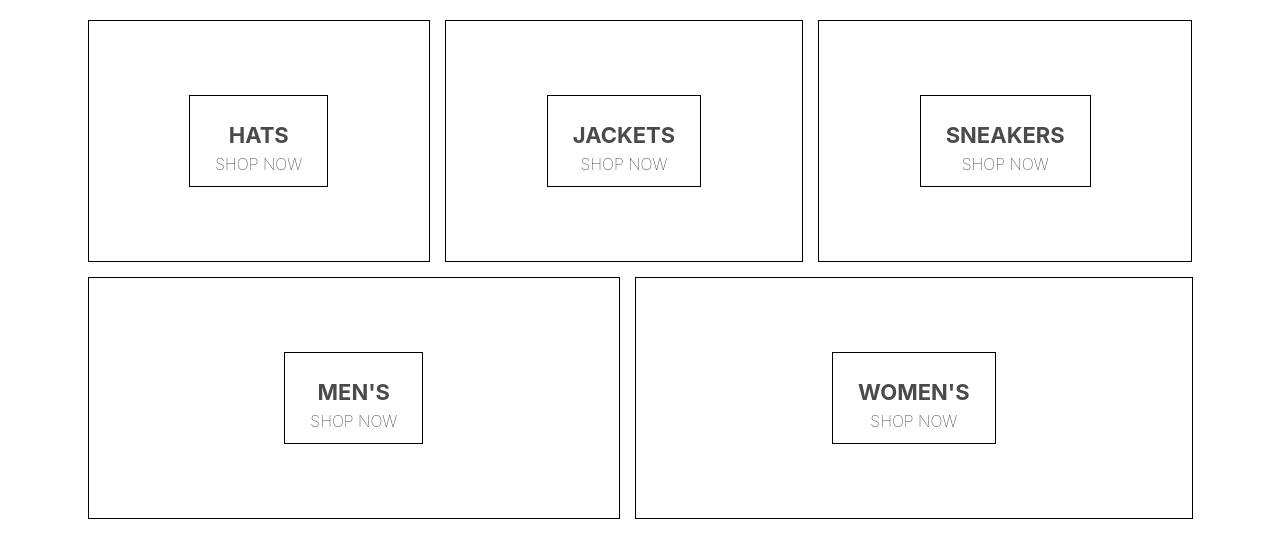
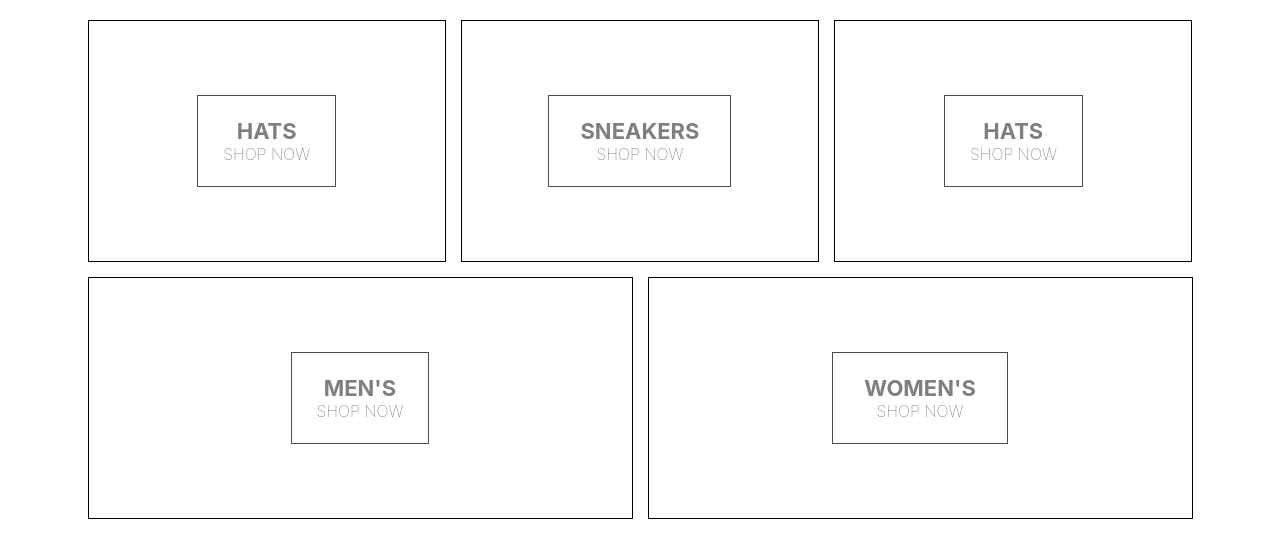
Before and after one commit to maindolaamit/cloth-shop, a React (Create React App) app: page / in a window 1280 px wide. Shown: the top 558 px of the page. Built offline with nearby package versions, Linux system fonts and the light colour scheme.

Commit message:
moved components to component folder

```diff
--- /dev/null
+++ b/src/components/directory-menu/directory-menu.jsx
@@ -0,0 +1,18 @@
+import './directory-menu.style.css'
+import MenuItem from '../../components/menu-items/menu-items';
+
+const DirectoryMenu = () => {
+
+
+    return (
+        <div className="directory-menu">
+            <MenuItem title="HATS" />
+            <MenuItem title="SNEAKERS" />
+            <MenuItem title="HATS" />
+            <MenuItem title="MEN'S" />
+            <MenuItem title="WOMEN'S" />
+        </div>
+    );
+};
+
+export default DirectoryMenu;
--- /dev/null
+++ b/src/components/directory-menu/directory-menu.style.css
@@ -0,0 +1,6 @@
+.directory-menu {
+    width: 100%;
+    display: flex;
+    flex-wrap: wrap;
+    justify-content: space-between;
+  }
--- /dev/null
+++ b/src/components/menu-items/menu-items.jsx
@@ -0,0 +1,12 @@
+import './menu-items.style.css';
+
+const MenuItem = ({ title }) => {
+    return (<div className="menu-item">
+        <div className="content">
+            <h1 className="title">{title}</h1>
+            <span className="subtitle">SHOP NOW</span>
+        </div>
+    </div>);
+}
+
+export default MenuItem;
--- /dev/null
+++ b/src/components/menu-items/menu-items.style.css
@@ -0,0 +1,68 @@
+.menu-item {
+  min-width: 30%;
+  height: 240px;
+  flex: 1 1 auto;
+  display: flex;
+  align-items: center;
+  justify-content: center;
+  border: 1px solid black;
+  margin: 0 7.5px 15px;
+  overflow: hidden;
+
+  &:hover {
+    cursor: pointer;
+
+    & .background-image {
+      transform: scale(1.1);
+      transition: transform 6s cubic-bezier(0.25, 0.45, 0.45, 0.95);
+    }
+
+    & .content {
+      opacity: 0.9;
+    }
+  }
+
+  &.large {
+    height: 380px;
+  }
+
+  &:first-child {
+    margin-right: 7.5px;
+  }
+
+  &:last-child {
+    margin-left: 7.5px;
+  }
+
+  .background-image {
+    width: 100%;
+    height: 100%;
+    background-size: cover;
+    background-position: center;
+  }
+
+  .content {
+    height: 90px;
+    padding: 0 25px;
+    display: flex;
+    flex-direction: column;
+    align-items: center;
+    justify-content: center;
+    border: 1px solid black;
+    background-color: white;
+    opacity: 0.7;
+    position: absolute;
+
+    .title {
+      font-weight: bold;
+      margin: 0 6px 0;
+      font-size: 22px;
+      color: #4a4a4a;
+    }
+
+    .subtitle {
+      font-weight: lighter;
+      font-size: 16px;
+    }
+  }
+}
--- a/src/pages/home-page/homepage.jsx
+++ b/src/pages/home-page/homepage.jsx
@@ -1,41 +1,12 @@
 import './homepage.style.css';
+import DirectoryMenu from '../../components/directory-menu/directory-menu';
 
 const HomePage = () => {
     return (
         <div className="homepage">
-            <div className="directory-menu">
-                <div className="menu-item">
-                    <div className="content">
-                        <h1 className="title">HATS</h1>
-                        <span className="subtitle">SHOP NOW</span>
-                    </div>
-                </div>
-                <div className="menu-item">
-                    <div className="content">
-                        <h1 className="title">JACKETS</h1>
-                        <span className="subtitle">SHOP NOW</span>
-                    </div>
-                </div>
-                <div className="menu-item">
-                    <div className="content">
-                        <h1 className="title">SNEAKERS</h1>
-                        <span className="subtitle">SHOP NOW</span>
-                    </div>
-                </div>
-                <div className="menu-item">
-                    <div className="content">
-                        <h1 className="title">MEN'S</h1>
-                        <span className="subtitle">SHOP NOW</span>
-                    </div>
-                </div>
-                <div className="menu-item">
-                    <div className="content">
-                        <h1 className="title">WOMEN'S</h1>
-                        <span className="subtitle">SHOP NOW</span>
-                    </div>
-                </div>
-            </div>
+            <DirectoryMenu />
         </div>
     );
 };
+
 export default HomePage;
--- a/src/pages/home-page/homepage.style.css
+++ b/src/pages/home-page/homepage.style.css
@@ -4,51 +4,3 @@
     align-items: center;
     padding: 20px 80px;
   }
-
-  .directory-menu {
-    width: 100%;
-    display: flex;
-    flex-wrap: wrap;
-    justify-content: space-between;
-  }
-
-  .menu-item {
-    min-width: 30%;
-    height: 240px;
-    flex: 1 1 auto;
-    display: flex;
-    align-items: center;
-    justify-content: center;
-    border: 1px solid black;
-    margin: 0 7.5px 15px;
-
-    &:first-child {
-      margin-right: 7.5px;
-    }
-
-    &:last-child {
-      margin-left: 7.5px;
-    }
-
-    .content {
-      height: 90px;
-      padding: 0 25px;
-      display: flex;
-      flex-direction: column;
-      align-items: center;
-      justify-content: center;
-      border: 1px solid black;
-
-      .title {
-        font-weight: bold;
-        margin-bottom: 6px;
-        font-size: 22px;
-        color: #4a4a4a;
-      }
-
-      .subtitle {
-        font-weight: lighter;
-        font-size: 16px;
-      }
-    }
-  }
```
